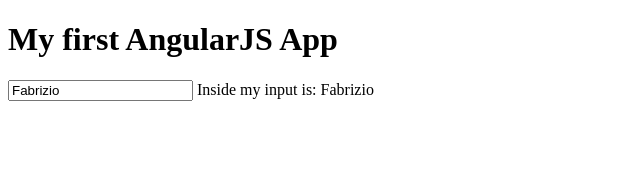
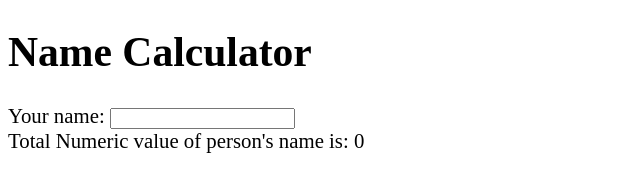
Before and after one commit to favrosc/coursera-angular, a plain HTML site: page index.html in a window 1280 px wide. Shown: the whole page, without its empty margins (0-640 px from the left). Drawn offline with Linux system fonts and the light colour scheme.

Commit message:
Lecture 6

```diff
--- a/app.js
+++ b/app.js
@@ -1,11 +1,23 @@
+(function () {
+'use strict';
 
-(function() {
-  'use strict';
-  angular.module('myFirstApp', [])
-  .controller('MyFirstController', function($scope) {
-  $scope.name = "Fabrizio";
-  $scope.sayHello = function() {
-    return "Hello Coursera!";
+angular.module('NameCalculator', [])
+
+.controller('NameCalculatorController', function ($scope) {
+  $scope.name = "";
+  $scope.totalValue = 0;
+
+  $scope.displayNumeric = function () {
+    var totalNameValue = calculateNumericForString($scope.name);
+    $scope.totalValue = totalNameValue;
   };
-  });
+
+  function calculateNumericForString(string) {
+    var totalStringValue = 0;
+    for (var i=0; i<string.length; i++) {
+      totalStringValue += string.charCodeAt(i);
+    }
+    return totalStringValue;
+  }
+})
 })();
--- a/index.html
+++ b/index.html
@@ -1,16 +1,20 @@
 <!DOCTYPE html>
-<html ng-app="myFirstApp">
+<html ng-app="NameCalculator">
   <head>
     <meta charset="utf-8">
     <script src="angular.min.js"></script>
     <script src="app.js"></script>
-    <title>My first AngularJS App</title>
+    <style>body { font-size: 1.3em; }</style>
+    <title>Name Calculator</title>
   </head>
   <body>
-    <h1>My first AngularJS App</h1>
-    <div ng-controller="MyFirstController">
-      <input type="text" ng-model="name">
-      Inside my input is: {{name}}
+    <h1>Name Calculator</h1>
+    <div ng-controller= "NameCalculatorController">
+      <div>
+        Your name:
+        <input type="text" ng-model="name" ng-keyup="displayNumeric();">
+      </div>
+      <div> Total Numeric value of person's name is: {{totalValue}}</div>
     </div>
   </body>
 </html>
```
